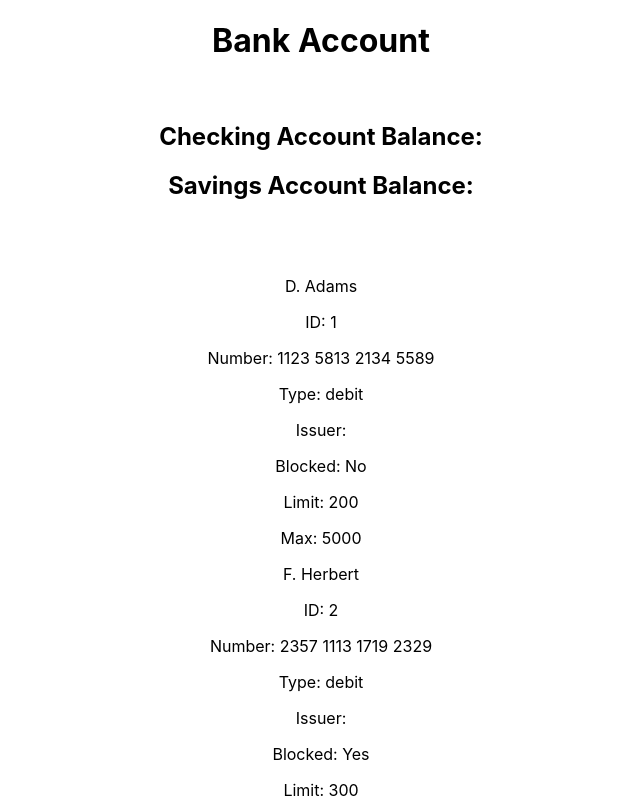
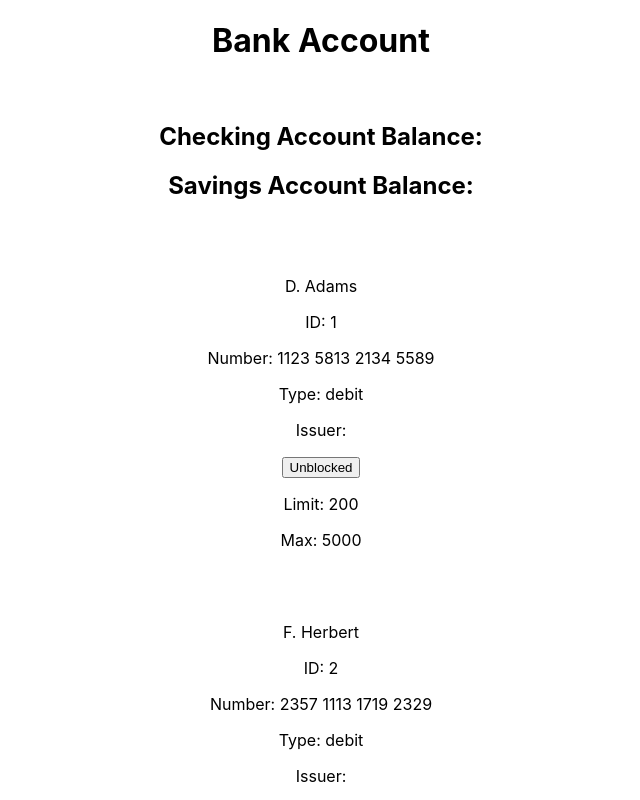
Before and after one commit to amirros66/bank-acccount, a React (Create React App) app: page / in a window 1280 px wide. Shown: the top 800 px of the page, without its empty margins (319-959 px from the left). Built offline with nearby package versions, Linux system fonts and the light colour scheme.

Commit message:
Add toggle to block / unblock card (using redux).

```diff
--- a/src/components/Cards.js
+++ b/src/components/Cards.js
@@ -1,21 +1,23 @@
 import React from "react";
 import { selectCards } from "../store/Cards/selectors";
 import { useSelector, useDispatch } from "react-redux";
-//import { toggle } from ".store/Cards/slice";
+import { toggle } from "../store/Cards/slice";
 
 // Feature 2 - Block & Unblocking cards
 //display all cards
 //block or unblock each card via a toggle / button
 
-export default function BlockUnblockButtons() {
-  const cards = useSelector(selectCards); //Used in UI components to access the state that is
-  //stored in the slices
+export default function Cards() {
+  const cards = useSelector(selectCards);
+  // Using the selector to access the relevant slice of the state which is store/cards/selectors.js
+  // + the selectors file just maps over all of the things in the slice.js initial state
+  // (which is all of the cards) and just maps through them and makes a copy of the cards.
+  //
+  const dispatch = useDispatch();
 
-  //const dispatch = useDispatch(); //Equivalent to using setStateVariable from React useState hook
-
-  // display of all the cards + data about the card
-  // each card has a block button on it which can be changed according to the
-  //  imported block / unblock actions
+  const handleToggle = (id) => {
+    dispatch(toggle({ id }));
+  };
 
   return (
     <div>
@@ -26,13 +28,38 @@ export default function BlockUnblockButtons() {
           <p>Number: {card.number}</p>
           <p>Type: {card.type}</p>
           <p>Issuer: {card.issuer}</p>
-          <p>Blocked: {card.blocked ? "Yes" : "No"}</p>
-          {/* Want to add a function to this blocked bit that toggles blocked and unblocked off */}
-          {/* <button onClick={() => {dispatch(toggle());}}>Block</button> */}
+          <button onClick={() => handleToggle(card.id)}>
+            {card.blocked ? "Blocked" : "Unblocked"}
+          </button>
           <p>Limit: {card.limit}</p>
           <p>Max: {card.max}</p>
+          <br></br>
+          <br></br>
         </div>
       ))}
     </div>
   );
 }
+
+//How this is working to use the toggle action to block / unblock card:
+
+// Dispatching Action (handleToggle function):
+// When a button is clicked, the handleToggle function is called with the id of the card.
+// It dispatches the toggle action with the id as payload.
+
+// Reducer (toggle in Cards slice):
+// The toggle reducer receives the action with the id payload.
+// It finds the corresponding card in the state.cards array using the id.
+// It toggles the blocked property of the found card (!cardToToggle.blocked), changing it from
+// true to false or vice versa.
+
+// UI Rendering (Cards component):
+// The component maps over the cards array and renders each card.
+// The button's text depends on the blocked property. If blocked is true, it shows "Blocked";
+// otherwise, it shows "Unblocked".
+// Clicking the button triggers the handleToggle function, which dispatches the toggle action.
+// In summary, this setup allows you to toggle the "Blocked"/"Unblocked" status of each card
+// in your UI by clicking the corresponding buttons.
+
+// The selector in the Redux setup serves as a bridge between the component and the state
+// in the Redux store. Let's look at how it ties in with the provided code:
--- a/src/store/Cards/slice.js
+++ b/src/store/Cards/slice.js
@@ -50,12 +50,29 @@ const cards = createSlice({
   },
   // The names of these keys in initialState will be used in selector definitions
   reducers: {
-    toggle: (state) => {
-      state.blocked = !state.blocked; //array of an index.blocked
-    },
-  }, // These are the actions you can dispatch in UI components. They will always have state and
-  // action parameters. The value of the state parameter is supplied by Redux
+    toggle: (state, action) => {
+      const { id } = action.payload;
+      const cardToToggle = state.cards.find((card) => card.id === id);
+
+      if (cardToToggle) {
+        cardToToggle.blocked = !cardToToggle.blocked;
+      }
+      //To toggle the blocked status of a card in the initial state,
+      // the toggle reducer can take an additional parameter (id) representing the id of the card you
+      // want to toggle:
+      // The toggle reducer now takes an additional parameter action.payload containing the
+      // id of the card to toggle.
+      // It uses find to locate the specific card with the given id in the state.cards array.
+      // If the card is found, it toggles the blocked status of that card.
+      // Now, when the toggle action is dispatched with the id of a card, it will toggle
+      // the blocked property of that specific card in the Redux state.
+    }, // These are the actions you can dispatch in UI components. They will always have state and
+    // action parameters. The value of the state parameter is supplied by Redux
+  },
 });
 
+// These actions will be imported in UI components in src/components
+// They will be dispatched with useDispatch like this: useDispatch(increase())
+// Always follow this exact format: export const { actionsToExport } = countSlice.actions;
 export const { toggle } = cards.actions;
 export default cards.reducer;
```
